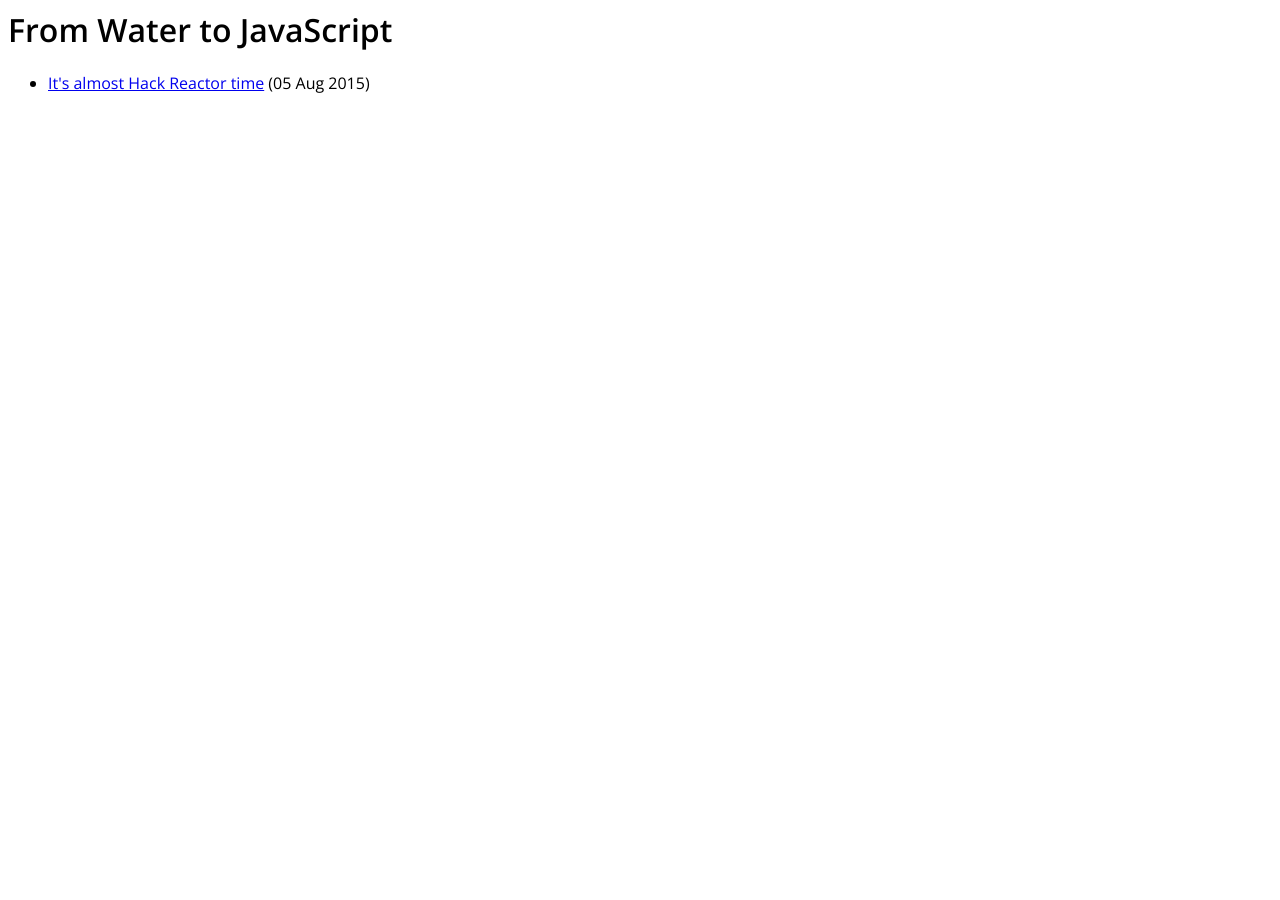
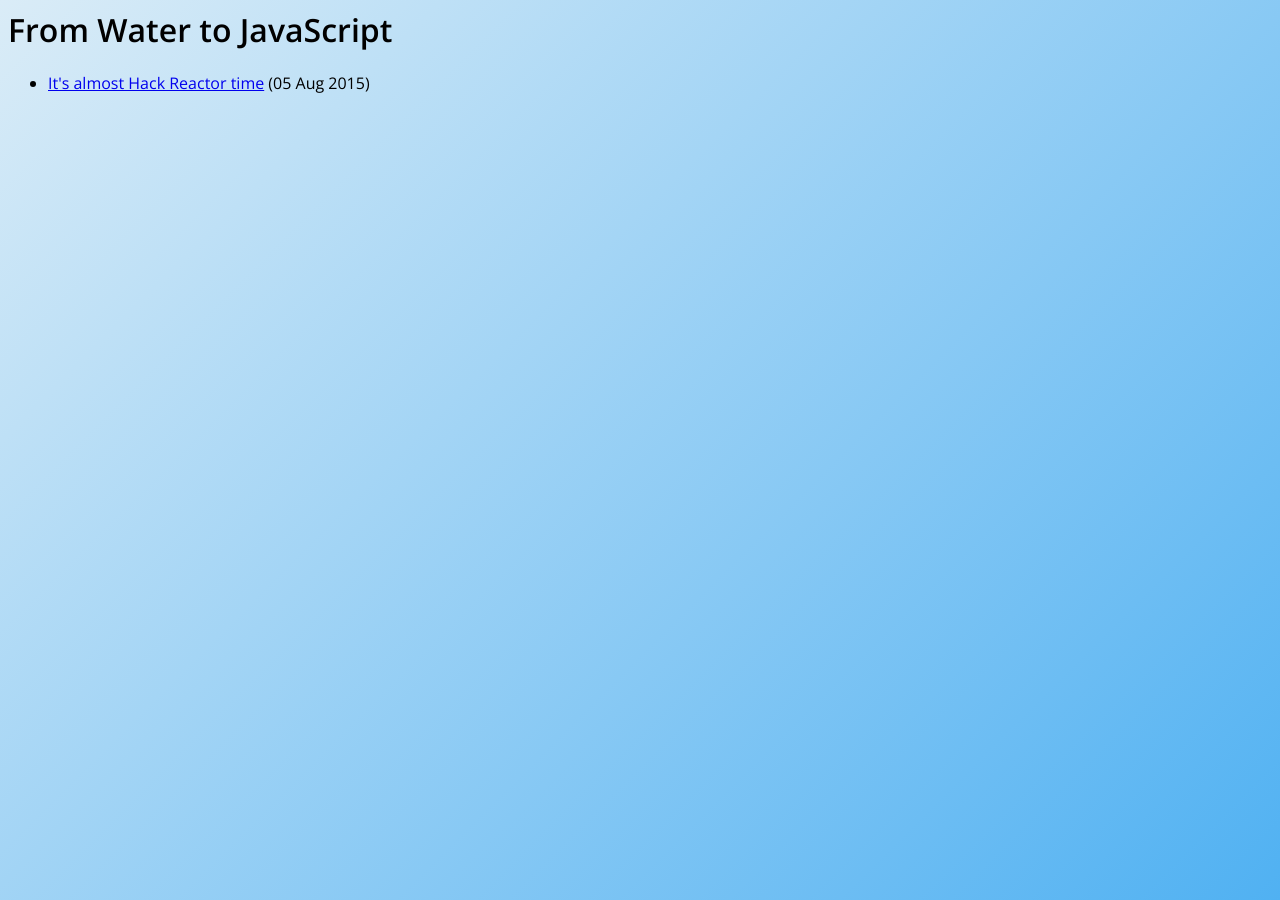
Before and after one commit to coldzonemt/coldzonemt.github.io, a Jekyll site: the page built from index.html, in a window 1280 px wide. Built offline with Jekyll 4.4.1, drawn with Linux system fonts in a browser that asks for light colours; Markdown is read by kramdown in place of the engine named in the settings; the list of posts is cut into pages by our own code.

Commit message:
Added background color to front page

```diff
--- a/css/main.css
+++ b/css/main.css
@@ -1,3 +1,4 @@
 body{
   font-family: "Open Sans", sans-serif;
+  background: linear-gradient(135deg, #daecf7, #50b1f2);
 }
```
